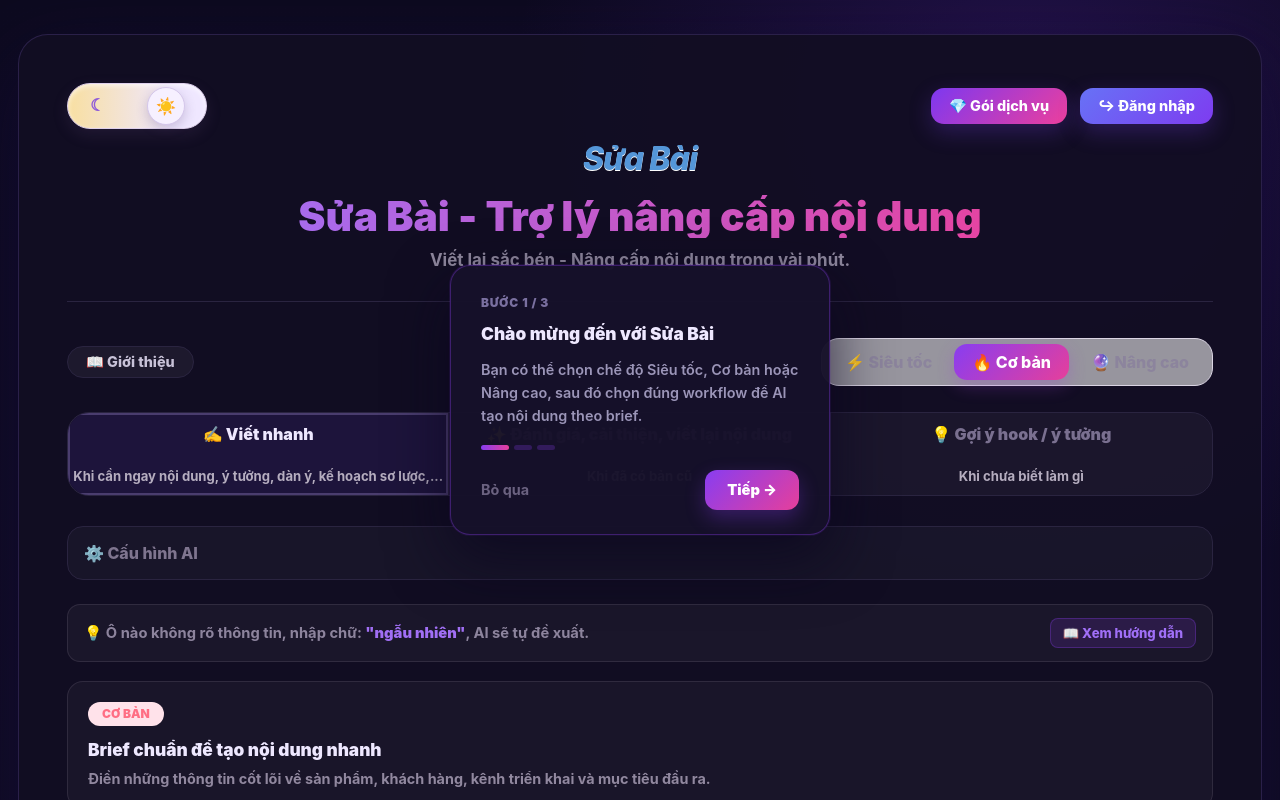
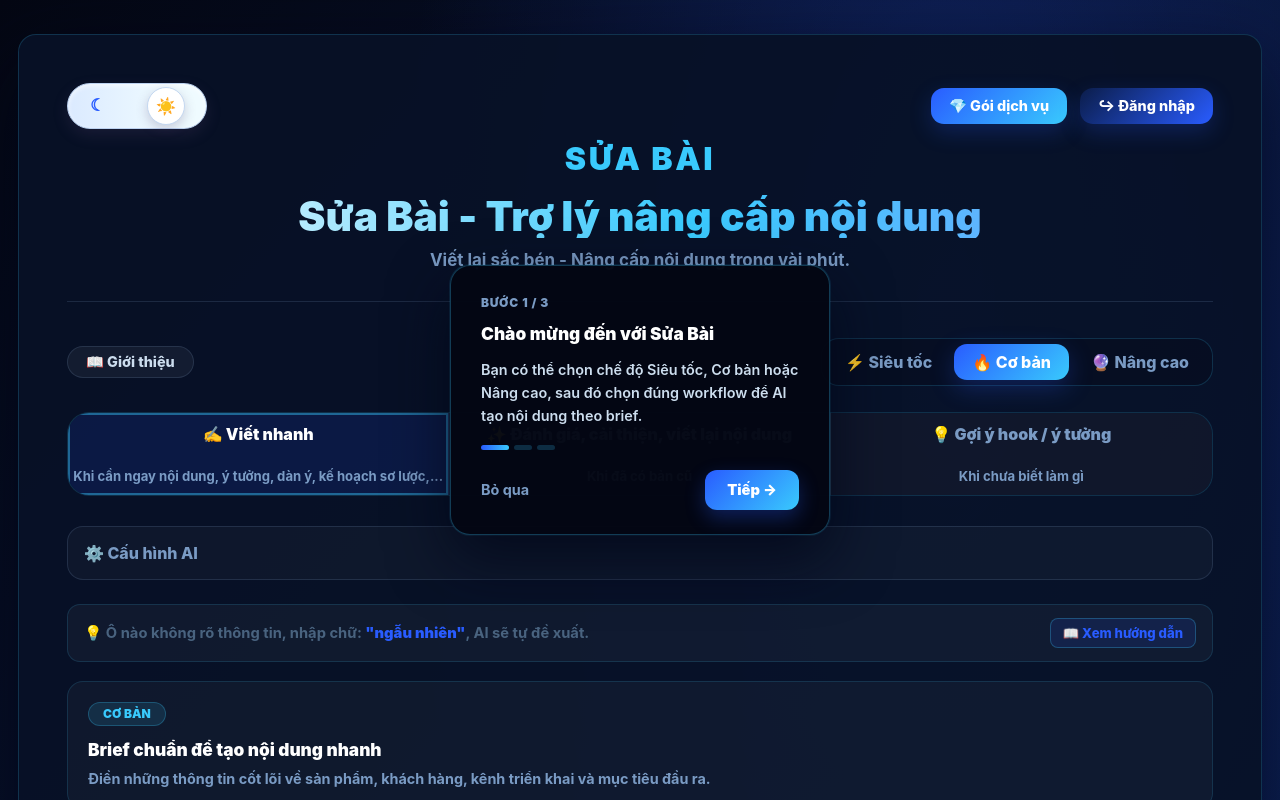
Before and after one commit to zenki12/Content, a Next.js app: page / in a window 1280 px wide. Shown: the top 800 px of the page. Built offline with nearby package versions, Linux system fonts and the light colour scheme.

Commit message:
Apply HiStaff-inspired brand styling

```diff
--- a/app/globals.css
+++ b/app/globals.css
@@ -1,30 +1,37 @@
 @import "tailwindcss";
 
 :root {
-  --page: #f5edff;
-  --card: rgba(255, 252, 255, 0.92);
-  --ink: #4b465f;
-  --strong: #2f2b3d;
-  --muted: #9b94ad;
-  --faint: #c5bed4;
-  --line: #eee4fb;
-  --line-strong: #d8c4ff;
-  --purple: #883df1;
-  --violet: #9c55ef;
-  --pink: #e63f9b;
-  --orange: #ff7b5b;
-  --blue: #eefbff;
+  --page: #f4f8ff;
+  --card: rgba(255, 255, 255, 0.94);
+  --ink: #344761;
+  --strong: #07152e;
+  --muted: #6f89aa;
+  --faint: #c8d7ea;
+  --line: #dbe8f7;
+  --line-strong: #7aa8ff;
+  --purple: #295cff;
+  --violet: #2b67ff;
+  --pink: #39cafd;
+  --orange: #f2743f;
+  --blue: #eaf6ff;
+  --navy-dark: #040713;
+  --navy-mid: #0b1d4a;
+  --navy-card: #0e1b3c;
+  --navy-light: #162e5c;
+  --cyan-accent: #39cafd;
+  --cyan-light: #61fff7;
+  --green-accent: #51ffb1;
 }
 
 :root[data-theme="dark"] {
-  --page: #0d0b1a;
-  --card: rgba(20, 16, 38, 0.96);
-  --ink: #c8c2d8;
-  --strong: #eee8ff;
-  --muted: #6b6280;
-  --faint: #3a3355;
-  --line: #2a2440;
-  --line-strong: #4a3d6e;
+  --page: #040713;
+  --card: rgba(8, 17, 39, 0.96);
+  --ink: #ccddee;
+  --strong: #ffffff;
+  --muted: #7a9bc4;
+  --faint: #1f3768;
+  --line: rgba(122, 155, 196, 0.18);
+  --line-strong: rgba(57, 202, 253, 0.44);
 }
 
 * {
@@ -40,9 +47,9 @@ body {
 body {
   margin: 0;
   background:
-    radial-gradient(circle at 80% 4%, rgba(178, 124, 255, 0.2), transparent 32rem),
-    radial-gradient(circle at 10% 92%, rgba(234, 187, 255, 0.24), transparent 34rem),
-    linear-gradient(180deg, #f4ebff 0%, #f8f3ff 48%, #f3eafd 100%);
+    radial-gradient(ellipse at 78% 8%, rgba(41, 92, 255, 0.14), transparent 34rem),
+    radial-gradient(ellipse at 12% 88%, rgba(57, 202, 253, 0.12), transparent 32rem),
+    linear-gradient(180deg, #f4f8ff 0%, #eef5ff 52%, #f7fbff 100%);
   color: var(--ink);
   font-family:
     Inter, ui-sans-serif, system-ui, -apple-system, BlinkMacSystemFont, "Segoe UI",
@@ -51,9 +58,9 @@ body {
 
 :root[data-theme="dark"] body {
   background:
-    radial-gradient(circle at 80% 4%, rgba(100, 40, 200, 0.25), transparent 32rem),
-    radial-gradient(circle at 10% 92%, rgba(80, 20, 160, 0.2), transparent 34rem),
-    linear-gradient(180deg, #0d0a1f 0%, #110d24 48%, #0e0b1e 100%);
+    radial-gradient(ellipse at 74% 12%, rgba(41, 92, 255, 0.24), transparent 34rem),
+    radial-gradient(ellipse at 18% 82%, rgba(57, 202, 253, 0.12), transparent 30rem),
+    linear-gradient(135deg, #040713 0%, #0b1d4a 58%, #061027 100%);
 }
 
 button,
@@ -78,9 +85,9 @@ pre {
 
 .oneprompt-card {
   background: var(--card);
-  border: 1px solid rgba(235, 221, 252, 0.92);
-  border-radius: 30px;
-  box-shadow: 0 26px 80px rgba(120, 80, 170, 0.15);
+  border: 1px solid rgba(41, 92, 255, 0.16);
+  border-radius: 18px;
+  box-shadow: 0 28px 70px rgba(4, 7, 19, 0.12);
   margin: 0 auto;
   max-width: 1520px;
   min-height: calc(100vh - 68px);
@@ -88,9 +95,9 @@ pre {
 }
 
 :root[data-theme="dark"] .oneprompt-card {
-  background: rgba(18, 14, 35, 0.95);
-  border-color: rgba(80, 60, 130, 0.4);
-  box-shadow: 0 26px 80px rgba(20, 10, 60, 0.6);
+  background: rgba(8, 17, 39, 0.94);
+  border-color: rgba(57, 202, 253, 0.18);
+  box-shadow: 0 28px 80px rgba(0, 6, 22, 0.72);
 }
 
 .top-bar {
@@ -102,8 +109,8 @@ pre {
 
 .theme-toggle {
   align-items: center;
-  background: linear-gradient(90deg, #f8dfa1, #efe7ff 74%);
-  border: 1px solid #ded0ec;
+  background: linear-gradient(90deg, #dbeaff, #effbff 74%);
+  border: 1px solid #bcd2f0;
   border-radius: 999px;
   box-shadow: inset 0 2px 5px rgba(255, 255, 255, 0.65), 0 6px 16px rgba(116, 88, 142, 0.16);
   cursor: pointer;
@@ -115,15 +122,15 @@ pre {
 }
 
 .theme-toggle span {
-  color: #8f5bd8;
+  color: var(--purple);
   font-size: 1.05rem;
   font-weight: 900;
 }
 
 .theme-toggle strong {
   align-items: center;
-  background: #f6f0ff;
-  border: 1px solid #d5c7eb;
+  background: #ffffff;
+  border: 1px solid #c4d8f1;
   border-radius: 999px;
   box-shadow: 0 4px 12px rgba(74, 54, 100, 0.24);
   display: grid;
@@ -142,7 +149,7 @@ pre {
 .login-btn {
   border: 0;
   border-radius: 13px;
-  box-shadow: 0 8px 22px rgba(113, 62, 221, 0.28);
+  box-shadow: 0 8px 22px rgba(41, 92, 255, 0.22);
   color: white;
   cursor: pointer;
   font-size: 0.9rem;
@@ -152,11 +159,11 @@ pre {
 }
 
 .service-btn {
-  background: linear-gradient(135deg, #7d38f0, #ec3f9d);
+  background: linear-gradient(135deg, #295cff, #39cafd);
 }
 
 .login-btn {
-  background: linear-gradient(135deg, #6772f6, #7e3cf0);
+  background: linear-gradient(135deg, #0b1d4a, #295cff);
 }
 
 .brand-head {
@@ -165,18 +172,19 @@ pre {
 }
 
 .logo-mark {
-  color: #5496d8;
+  color: var(--cyan-accent);
   font-size: 2rem;
-  font-style: italic;
-  font-weight: 760;
-  letter-spacing: -0.03em;
+  font-style: normal;
+  font-weight: 900;
+  letter-spacing: 0.08em;
+  text-transform: uppercase;
   line-height: 1;
   margin-bottom: 20px;
   text-shadow: 0 1px 0 #fff;
 }
 
 .brand-head h1 {
-  background: linear-gradient(90deg, #a070f7 12%, #e643a0 82%);
+  background: linear-gradient(90deg, #07152e 0%, #295cff 54%, #0d78a7 100%);
   background-clip: text;
   -webkit-text-fill-color: transparent;
   font-size: 2.55rem;
@@ -187,7 +195,7 @@ pre {
 }
 
 .brand-head p {
-  color: #8e879d;
+  color: var(--muted);
   font-size: 1.06rem;
   font-weight: 720;
   margin: 0;
@@ -203,7 +211,7 @@ pre {
   background: white;
   border: 1px solid var(--line);
   border-radius: 999px;
-  color: #5f5870;
+  color: #344761;
   cursor: pointer;
   font-size: 0.9rem;
   font-weight: 800;
@@ -222,7 +230,7 @@ pre {
 .mode-tabs {
   align-items: center;
   background: rgba(255, 255, 255, 0.56);
-  border: 1px solid #dad4e3;
+  border: 1px solid var(--line);
   border-radius: 18px;
   display: flex;
   gap: 4px;
@@ -247,15 +255,15 @@ pre {
   background: transparent;
   border: 0;
   border-radius: 13px;
-  color: #8c849d;
+  color: var(--muted);
   font-weight: 850;
   min-height: 36px;
   padding: 0 18px;
 }
 
 .mode-tabs button.active {
-  background: linear-gradient(135deg, var(--purple), var(--pink));
-  box-shadow: 0 6px 17px rgba(158, 63, 215, 0.3);
+  background: linear-gradient(135deg, var(--purple), var(--cyan-accent));
+  box-shadow: 0 8px 24px rgba(41, 92, 255, 0.26);
   color: white;
 }
 
@@ -273,7 +281,7 @@ pre {
   background: rgba(255, 255, 255, 0.38);
   border: 0;
   border-right: 1px solid var(--line);
-  color: #a49caf;
+  color: var(--muted);
   display: grid;
   gap: 4px;
   min-height: 82px;
@@ -287,7 +295,7 @@ pre {
 
 .workflow-tabs button.active {
   background: white;
-  box-shadow: inset 0 0 0 2px var(--line-strong), 0 8px 22px rgba(139, 61, 241, 0.08);
+  box-shadow: inset 0 0 0 2px var(--line-strong), 0 10px 28px rgba(41, 92, 255, 0.1);
   color: var(--strong);
 }
 
@@ -297,7 +305,7 @@ pre {
 }
 
 .workflow-tabs small {
-  color: #b5adbf;
+  color: var(--muted);
   font-size: 0.82rem;
   font-weight: 650;
 }
@@ -311,7 +319,7 @@ pre {
 }
 
 .ai-settings summary {
-  color: #7f758f;
+  color: var(--muted);
   cursor: pointer;
   font-weight: 850;
   list-style: none;
@@ -342,7 +350,7 @@ pre {
 
 .model-option.active {
   border-color: var(--line-strong);
-  box-shadow: 0 8px 20px rgba(139, 61, 241, 0.14);
+  box-shadow: 0 8px 20px rgba(41, 92, 255, 0.14);
 }
 
 .model-option span {
@@ -357,7 +365,7 @@ pre {
 }
 
 .model-option code {
-  color: #7a718a;
+  color: #5f7694;
   font-size: 0.76rem;
 }
 
@@ -381,8 +389,8 @@ pre {
 }
 
 .mode-intro {
-  background: linear-gradient(110deg, rgba(255, 246, 250, 0.92), rgba(248, 242, 255, 0.9));
-  border: 1px solid #f2ddec;
+  background: linear-gradient(110deg, rgba(234, 246, 255, 0.94), rgba(255, 255, 255, 0.92));
+  border: 1px solid rgba(41, 92, 255, 0.18);
   border-radius: 16px;
   padding: 18px 20px;
 }
@@ -396,7 +404,7 @@ pre {
 }
 
 .mode-intro p {
-  color: #91889f;
+  color: var(--muted);
   font-size: 0.9rem;
   font-weight: 680;
   line-height: 1.55;
@@ -404,16 +412,16 @@ pre {
 }
 
 .mode-intro-advanced {
-  background: linear-gradient(125deg, rgba(79, 39, 140, 0.14), rgba(234, 63, 157, 0.11));
-  border-color: rgba(139, 61, 241, 0.32);
-  box-shadow: inset 0 0 0 1px rgba(139, 61, 241, 0.08), 0 12px 30px rgba(95, 49, 150, 0.1);
+  background: linear-gradient(125deg, rgba(41, 92, 255, 0.14), rgba(57, 202, 253, 0.1));
+  border-color: rgba(57, 202, 253, 0.34);
+  box-shadow: inset 0 0 0 1px rgba(57, 202, 253, 0.08), 0 12px 30px rgba(11, 29, 74, 0.14);
 }
 
 .notice {
-  background: #fff7fb;
-  border: 1px solid #f5ddf0;
+  background: rgba(234, 246, 255, 0.86);
+  border: 1px solid rgba(57, 202, 253, 0.22);
   border-radius: 13px;
-  color: #8d849d;
+  color: #49637f;
   font-size: 0.92rem;
   font-weight: 680;
   line-height: 1.55;
@@ -422,12 +430,12 @@ pre {
 
 .notice b,
 .notice strong {
-  color: #a16ff5;
+  color: var(--purple);
 }
 
 .notice.blue {
   background: linear-gradient(120deg, #e5fbfb, #eff8ff);
-  border-color: #bfe9ee;
+  border-color: rgba(57, 202, 253, 0.34);
   color: #5e6476;
   padding: 18px 26px;
 }
@@ -447,15 +455,15 @@ pre {
 }
 
 .highlight-keyword {
-  color: #ff9d45;
+  color: var(--orange);
   font-weight: 900;
 }
 
 .guide-btn {
-  background: rgba(139, 61, 241, 0.15);
-  border: 1px solid rgba(139, 61, 241, 0.3);
+  background: rgba(41, 92, 255, 0.12);
+  border: 1px solid rgba(57, 202, 253, 0.28);
   border-radius: 8px;
-  color: #a070f7;
+  color: var(--purple);
   cursor: pointer;
   font-size: 0.82rem;
   font-weight: 850;
@@ -465,7 +473,7 @@ pre {
 }
 
 .center-note {
-  color: #92899f;
+  color: var(--muted);
   font-size: 0.98rem;
   font-weight: 650;
   margin: 14px 0 10px;
@@ -473,8 +481,8 @@ pre {
 }
 
 .template-strip {
-  background: linear-gradient(110deg, rgba(244, 235, 255, 0.84), rgba(255, 248, 253, 0.92));
-  border: 1px solid #f1dff6;
+  background: linear-gradient(110deg, rgba(234, 246, 255, 0.86), rgba(255, 255, 255, 0.92));
+  border: 1px solid rgba(41, 92, 255, 0.16);
   border-radius: 15px;
   display: grid;
   gap: 10px;
@@ -482,12 +490,12 @@ pre {
 }
 
 .template-strip strong {
-  color: #a16ff5;
+  color: var(--purple);
   font-weight: 900;
 }
 
 .template-strip span {
-  color: #aaa1b4;
+  color: var(--muted);
   font-size: 0.84rem;
   font-weight: 680;
 }
@@ -504,7 +512,7 @@ pre {
   background: white;
   border: 1px solid var(--line);
   border-radius: 999px;
-  color: #6d657a;
+  color: #344761;
   cursor: pointer;
   font-size: 0.86rem;
   font-weight: 800;
@@ -519,14 +527,14 @@ pre {
 }
 
 .choice-pill.active {
-  background: linear-gradient(135deg, var(--purple), var(--pink));
+  background: linear-gradient(135deg, var(--purple), var(--cyan-accent));
   border-color: transparent;
-  box-shadow: 0 7px 18px rgba(169, 65, 216, 0.27);
+  box-shadow: 0 7px 18px rgba(41, 92, 255, 0.24);
   color: white;
 }
 
 .choice-pill.muted {
-  color: #755ec3;
+  color: var(--purple);
 }
 
 .custom-pill-input {
@@ -542,7 +550,7 @@ pre {
 }
 
 .add-custom-btn {
-  background: linear-gradient(135deg, var(--purple), var(--pink));
+  background: linear-gradient(135deg, var(--purple), var(--cyan-accent));
   border: 0;
   border-radius: 8px;
   color: white;
@@ -553,9 +561,10 @@ pre {
 
 .section-chip {
   align-items: center;
-  background: #ffe2ea;
+  background: rgba(57, 202, 253, 0.12);
+  border: 1px solid rgba(57, 202, 253, 0.25);
   border-radius: 999px;
-  color: #ff6e84;
+  color: #0d78a7;
   display: inline-flex;
   font-size: 0.75rem;
   font-weight: 950;
@@ -566,8 +575,8 @@ pre {
 }
 
 .section-chip.purple {
-  background: #eadcff;
-  color: #aa82ff;
+  background: rgba(41, 92, 255, 0.14);
+  color: var(--purple);
 }
 
 .form-field {
@@ -583,7 +592,7 @@ pre {
 }
 
 .field-label span {
-  color: #4b4658;
+  color: var(--strong);
   font-size: 0.94rem;
   font-weight: 850;
 }
@@ -598,16 +607,16 @@ pre {
 }
 
 .optional-hint {
-  color: #afa6bb;
+  color: var(--muted);
   font-size: 0.86rem;
   font-weight: 700;
 }
 
 .suggest-mini {
-  background: #fff1e9;
-  border: 1px solid #ffd9cb;
+  background: rgba(242, 116, 63, 0.1);
+  border: 1px solid rgba(242, 116, 63, 0.24);
   border-radius: 7px;
-  color: #ff8a58;
+  color: var(--orange);
   cursor: pointer;
   font-size: 0.8rem;
   font-weight: 850;
@@ -616,21 +625,21 @@ pre {
 }
 
 .micro-hint {
-  color: #b0a7bb;
+  color: var(--muted);
   font-size: 0.86rem;
   font-weight: 700;
   margin: -4px 0 0;
 }
 
 .field-hint {
-  color: #a09ab0;
+  color: var(--muted);
   font-size: 0.83rem;
   font-weight: 650;
   margin: -6px 0 0;
 }
 
 .power-hint {
-  color: #8e879d;
+  color: var(--muted);
   font-size: 0.87rem;
   font-weight: 650;
   line-height: 1.5;
@@ -643,7 +652,7 @@ pre {
 }
 
 .upload-btn {
-  background: rgba(139, 61, 241, 0.1);
+  background: rgba(41, 92, 255, 0.1);
   border: 1px dashed var(--line-strong);
   border-radius: 10px;
   color: var(--violet);
@@ -660,7 +669,7 @@ textarea {
   background: rgba(255, 255, 255, 0.9);
   border: 1px solid var(--line);
   border-radius: 12px;
-  color: #514b60;
+  color: #07152e;
   outline: none;
   padding: 14px 16px;
   transition:
@@ -677,13 +686,13 @@ textarea {
 
 input::placeholder,
 textarea::placeholder {
-  color: #bcb5ce;
+  color: #8aa2bf;
 }
 
 input:focus,
 textarea:focus {
   border-color: var(--line-strong);
-  box-shadow: 0 0 0 4px rgba(160, 112, 247, 0.12);
+  box-shadow: 0 0 0 4px rgba(57, 202, 253, 0.14);
 }
 
 :root[data-theme="dark"] input,
@@ -694,7 +703,7 @@ textarea:focus {
 }
 
 .advanced-panel {
-  background: rgba(252, 246, 255, 0.76);
+  background: rgba(234, 246, 255, 0.72);
   border: 1px solid var(--line);
   border-radius: 16px;
   display: grid;
@@ -710,13 +719,13 @@ textarea:focus {
 }
 
 .field-label-text {
-  color: #4b4658;
+  color: var(--strong);
   font-size: 0.94rem;
   font-weight: 850;
 }
 
 .ratio-value-badge {
-  background: rgba(139, 61, 241, 0.12);
+  background: rgba(41, 92, 255, 0.12);
   border-radius: 999px;
   color: var(--violet);
   font-size: 0.78rem;
@@ -759,7 +768,7 @@ textarea:focus {
   background: #fff;
   border: 2.5px solid var(--purple);
   border-radius: 50%;
-  box-shadow: 0 2px 10px rgba(139, 61, 241, 0.35);
+  box-shadow: 0 2px 12px rgba(57, 202, 253, 0.34);
   cursor: pointer;
   height: 22px;
   width: 22px;
@@ -769,7 +778,7 @@ textarea:focus {
   background: #fff;
   border: 2.5px solid var(--purple);
   border-radius: 50%;
-  box-shadow: 0 2px 10px rgba(139, 61, 241, 0.35);
+  box-shadow: 0 2px 12px rgba(57, 202, 253, 0.34);
   cursor: pointer;
   height: 22px;
   width: 22px;
@@ -779,7 +788,7 @@ textarea:focus {
   background: white;
   border: 1px solid var(--line);
   border-radius: 999px;
-  color: #948ca0;
+  color: var(--muted);
   cursor: pointer;
   font-weight: 850;
   min-height: 34px;
@@ -795,16 +804,16 @@ textarea:focus {
   background: white;
   border: 1px solid var(--line);
   border-radius: 13px;
-  color: #928a9f;
+  color: var(--muted);
   font-size: 1rem;
   font-weight: 900;
   min-height: 58px;
 }
 
 .submode-tabs button.active {
-  background: linear-gradient(135deg, var(--purple), var(--pink));
+  background: linear-gradient(135deg, var(--purple), var(--cyan-accent));
   border-color: transparent;
-  box-shadow: 0 9px 26px rgba(174, 61, 206, 0.24);
+  box-shadow: 0 9px 26px rgba(41, 92, 255, 0.24);
   color: white;
 }
 
@@ -815,10 +824,10 @@ textarea:focus {
 }
 
 .main-cta {
-  background: linear-gradient(100deg, #8539ef, #e9419c);
+  background: linear-gradient(100deg, #295cff, #39cafd);
   border: 0;
   border-radius: 14px;
-  box-shadow: 0 14px 30px rgba(139, 61, 241, 0.26);
+  box-shadow: 0 16px 36px rgba(41, 92, 255, 0.28);
   color: white;
   cursor: pointer;
   font-size: 1.12rem;
@@ -861,7 +870,7 @@ textarea:focus {
   background: white;
   border: 1px solid var(--line);
   border-radius: 8px;
-  color: #7a718a;
+  color: #5f7694;
   cursor: pointer;
   font-size: 0.82rem;
   font-weight: 850;
@@ -870,7 +879,7 @@ textarea:focus {
 }
 
 .result-action-btn.regen {
-  background: linear-gradient(135deg, var(--purple), var(--pink));
+  background: linear-gradient(135deg, var(--purple), var(--cyan-accent));
   border: 0;
   color: white;
 }
@@ -880,7 +889,7 @@ textarea:focus {
   background: white;
   border: 1px solid var(--line);
   border-radius: 14px;
-  color: #50495d;
+  color: #07152e;
   font-family: inherit;
   line-height: 1.68;
   margin: 0;
@@ -897,7 +906,7 @@ textarea:focus {
 }
 
 .brief-debug summary {
-  color: #8e849e;
+  color: var(--muted);
   cursor: pointer;
   font-weight: 850;
   list-style: none;
@@ -949,10 +958,10 @@ textarea:focus {
 }
 
 .tutorial-card {
-  background: rgba(22, 17, 42, 0.97);
-  border: 1px solid rgba(139, 61, 241, 0.35);
+  background: rgba(4, 7, 19, 0.97);
+  border: 1px solid rgba(57, 202, 253, 0.28);
   border-radius: 20px;
-  box-shadow: 0 24px 60px rgba(10, 5, 30, 0.7), 0 0 0 1px rgba(139, 61, 241, 0.15);
+  box-shadow: 0 24px 60px rgba(0, 6, 22, 0.72), 0 0 0 1px rgba(57, 202, 253, 0.12);
   max-width: 380px;
   padding: 28px 30px 24px;
   pointer-events: all;
@@ -960,7 +969,7 @@ textarea:focus {
 }
 
 .tutorial-meta {
-  color: #7a70a0;
+  color: var(--muted);
   font-size: 0.75rem;
   font-weight: 900;
   letter-spacing: 0.06em;
@@ -969,7 +978,7 @@ textarea:focus {
 }
 
 .tutorial-title {
-  color: #eee8ff;
+  color: #ffffff;
   font-size: 1.08rem;
   font-weight: 900;
   line-height: 1.35;
@@ -977,7 +986,7 @@ textarea:focus {
 }
 
 .tutorial-body {
-  color: #9b95b8;
+  color: #ccddee;
   font-size: 0.9rem;
   font-weight: 600;
   line-height: 1.6;
@@ -991,7 +1000,7 @@ textarea:focus {
 }
 
 .tutorial-dot {
-  background: rgba(139, 61, 241, 0.25);
+  background: rgba(57, 202, 253, 0.2);
   border-radius: 999px;
   height: 5px;
   transition: all 0.2s ease;
@@ -999,7 +1008,7 @@ textarea:focus {
 }
 
 .tutorial-dot.active {
-  background: linear-gradient(90deg, var(--purple), var(--pink));
+  background: linear-gradient(90deg, var(--purple), var(--cyan-accent));
   width: 28px;
 }
 
@@ -1012,7 +1021,7 @@ textarea:focus {
 .tutorial-skip {
   background: transparent;
   border: 0;
-  color: #6b6280;
+  color: var(--muted);
   cursor: pointer;
   font-size: 0.9rem;
   font-weight: 700;
@@ -1020,14 +1029,14 @@ textarea:focus {
 }
 
 .tutorial-skip:hover {
-  color: #9b95b8;
+  color: #ccddee;
 }
 
 .tutorial-next {
-  background: linear-gradient(135deg, var(--purple), var(--pink));
+  background: linear-gradient(135deg, var(--purple), var(--cyan-accent));
   border: 0;
   border-radius: 12px;
-  box-shadow: 0 8px 20px rgba(139, 61, 241, 0.3);
+  box-shadow: 0 8px 20px rgba(41, 92, 255, 0.3);
   color: white;
   cursor: pointer;
   font-size: 0.92rem;
@@ -1038,17 +1047,43 @@ textarea:focus {
 }
 
 .tutorial-next:hover {
-  box-shadow: 0 12px 26px rgba(139, 61, 241, 0.45);
+  box-shadow: 0 12px 26px rgba(57, 202, 253, 0.28);
   transform: translateY(-1px);
+}
+
+
+:root[data-theme="dark"] .brand-head h1 {
+  background: linear-gradient(90deg, #ffffff 0%, #39cafd 54%, #7ba4ff 100%);
+  background-clip: text;
+  -webkit-text-fill-color: transparent;
+}
+
+:root[data-theme="dark"] .logo-mark {
+  text-shadow: none;
+}
+
+:root[data-theme="dark"] .mode-tabs,
+:root[data-theme="dark"] .workflow-tabs {
+  background: rgba(4, 7, 19, 0.28);
+  border-color: rgba(57, 202, 253, 0.18);
+}
+
+:root[data-theme="dark"] .section-chip {
+  color: var(--cyan-accent);
+}
+
+:root[data-theme="dark"] input::placeholder,
+:root[data-theme="dark"] textarea::placeholder {
+  color: rgba(122, 155, 196, 0.72);
 }
 
 :root[data-theme="dark"] .workflow-tabs button {
   background: rgba(255, 255, 255, 0.04);
-  color: #7a7090;
+  color: var(--muted);
 }
 
 :root[data-theme="dark"] .workflow-tabs button.active {
-  background: rgba(100, 60, 200, 0.15);
+  background: rgba(41, 92, 255, 0.16);
   color: var(--strong);
 }
 
@@ -1071,17 +1106,17 @@ textarea:focus {
 
 :root[data-theme="dark"] .mode-intro {
   background: rgba(255, 255, 255, 0.035);
-  border-color: rgba(245, 221, 240, 0.1);
+  border-color: rgba(57, 202, 253, 0.14);
 }
 
 :root[data-theme="dark"] .mode-intro-advanced {
-  background: linear-gradient(125deg, rgba(139, 61, 241, 0.16), rgba(230, 63, 155, 0.08));
-  border-color: rgba(139, 61, 241, 0.28);
+  background: linear-gradient(125deg, rgba(41, 92, 255, 0.16), rgba(57, 202, 253, 0.08));
+  border-color: rgba(57, 202, 253, 0.28);
 }
 
 :root[data-theme="dark"] .notice {
-  background: rgba(255, 247, 251, 0.04);
-  border-color: rgba(245, 221, 240, 0.1);
+  background: rgba(255, 255, 255, 0.04);
+  border-color: rgba(57, 202, 253, 0.14);
 }
 
 :root[data-theme="dark"] .notice.blue {
```
